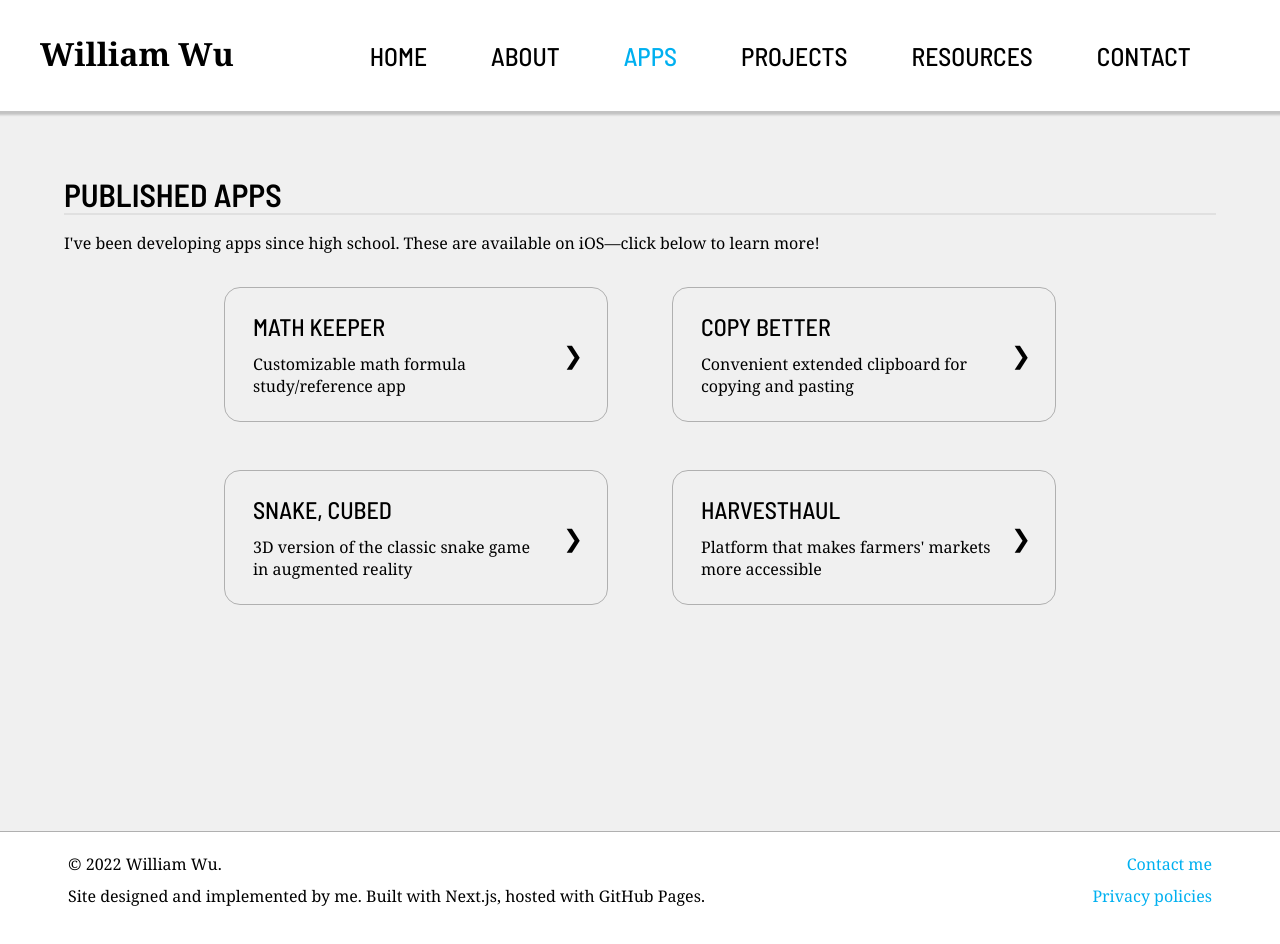
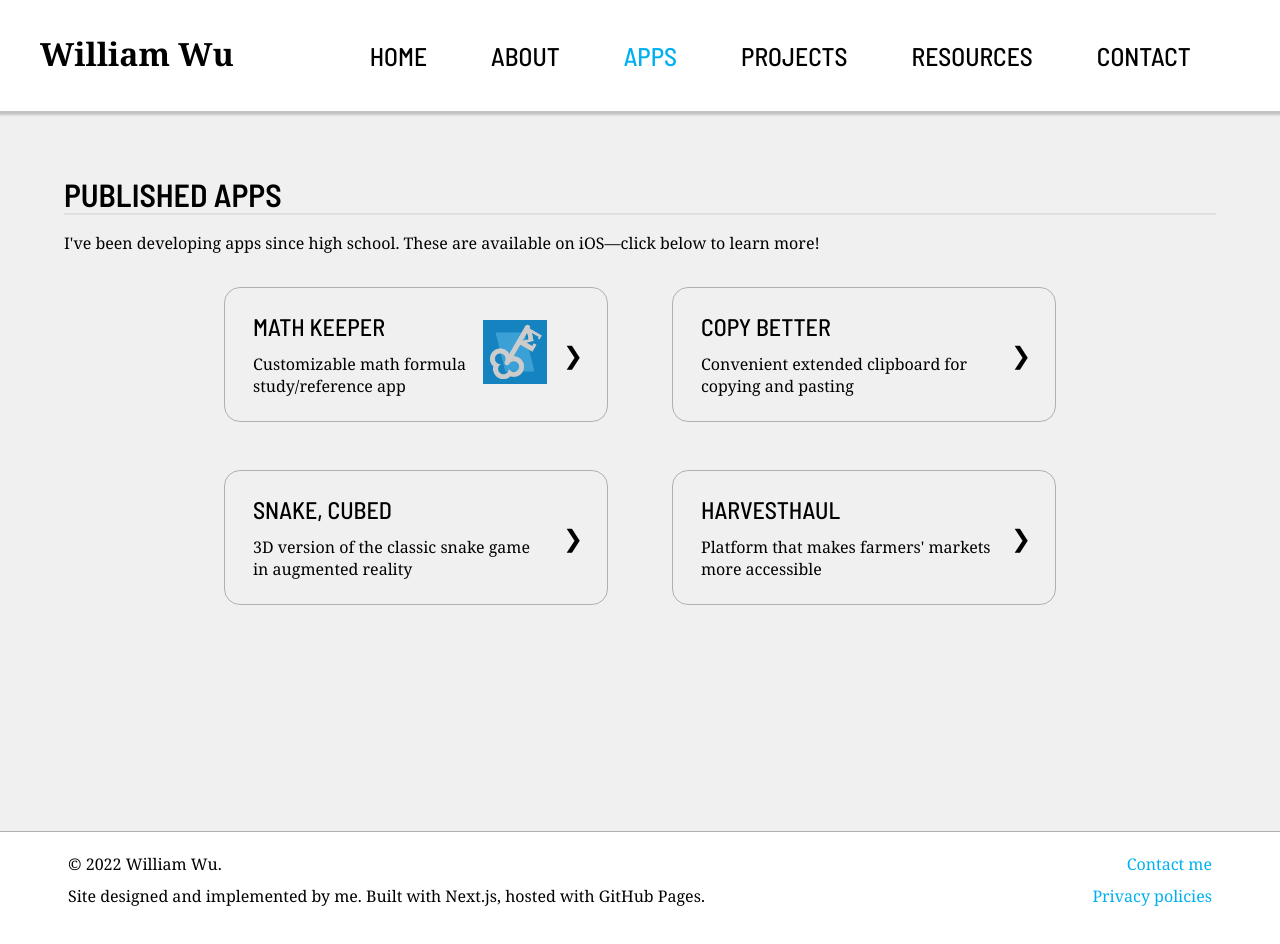
Before and after one commit to wllmwu/wllmwu.github.io, a Next.js app: page /apps in a window 1280 px wide. Built offline with nearby package versions, Linux system fonts and the light colour scheme.

Commit message:
Add `Image` component, add basic `Card` thumbnail

```diff
--- a/components/Card.tsx
+++ b/components/Card.tsx
@@ -1,14 +1,21 @@
 import React from "react";
 import Link from "next/link";
+import Image from "./Image";
 import styles from "../styles/Card.module.css";
 
 interface CardProps {
   title: string;
   subtitle?: string;
   linkPath: string;
+  thumbnail?: {
+    source: string;
+    width?: number;
+    height?: number;
+    alt?: string;
+  };
 }
 
-function Card({ title, subtitle, linkPath }: CardProps) {
+function Card({ title, subtitle, linkPath, thumbnail }: CardProps) {
   return (
     <div className={styles.card}>
       <Link href={linkPath}>
@@ -18,6 +25,16 @@ function Card({ title, subtitle, linkPath }: CardProps) {
               <div className={styles.cardTitle}>{title}</div>
               {subtitle && <div className={styles.cardSubtitle}>{subtitle}</div>}
             </div>
+            {thumbnail && (
+              <div className={styles.cardThumbnail}>
+                <Image
+                  source={thumbnail.source}
+                  width={thumbnail.width ?? 64}
+                  height={thumbnail.height ?? 64}
+                  alt={thumbnail.alt}
+                />
+              </div>
+            )}
             <div className={styles.cardArrow}>{"\u276f"}</div>
           </div>
         </a>
--- /dev/null
+++ b/components/Image.tsx
@@ -0,0 +1,26 @@
+import React from "react";
+import NextImage from "next/image";
+
+interface ImageProps {
+  source: string;
+  width: number;
+  height: number;
+  alt?: string;
+}
+
+const loader = ({ src }: { src: string }) => src;
+
+function Image({ source, width, height, alt }: ImageProps) {
+  return (
+    <NextImage
+      loader={loader}
+      src={source}
+      width={width}
+      height={height}
+      layout="intrinsic"
+      alt={alt}
+    />
+  );
+}
+
+export default Image;
--- a/components/index.tsx
+++ b/components/index.tsx
@@ -1,4 +1,5 @@
 export { default as Card } from "./Card";
 export { default as CardList } from "./CardList";
+export { default as Image } from "./Image";
 export { default as Layout } from "./Layout";
 export { default as Page } from "./Page";
--- a/pages/apps/index.mdx
+++ b/pages/apps/index.mdx
@@ -13,6 +13,7 @@ I've been developing apps since high school. These are available on iOS—click
     title="Math Keeper"
     subtitle="Customizable math formula study/reference app"
     linkPath="/apps/math-keeper"
+    thumbnail={{ source: "/images/math-keeper-icon.png", alt: "Math Keeper Icon" }}
   />
   <Card
     title="Copy Better"
--- a/styles/Card.module.css
+++ b/styles/Card.module.css
@@ -73,6 +73,11 @@
   color: var(--text-primary-color);
 }
 
+.cardThumbnail {
+  margin: auto 0;
+  margin-left: 1rem;
+}
+
 .cardArrow {
   margin: auto 1rem;
   margin-right: 1.5rem;
```
Also changed, not shown: public/images/math-keeper-icon.png (added).
